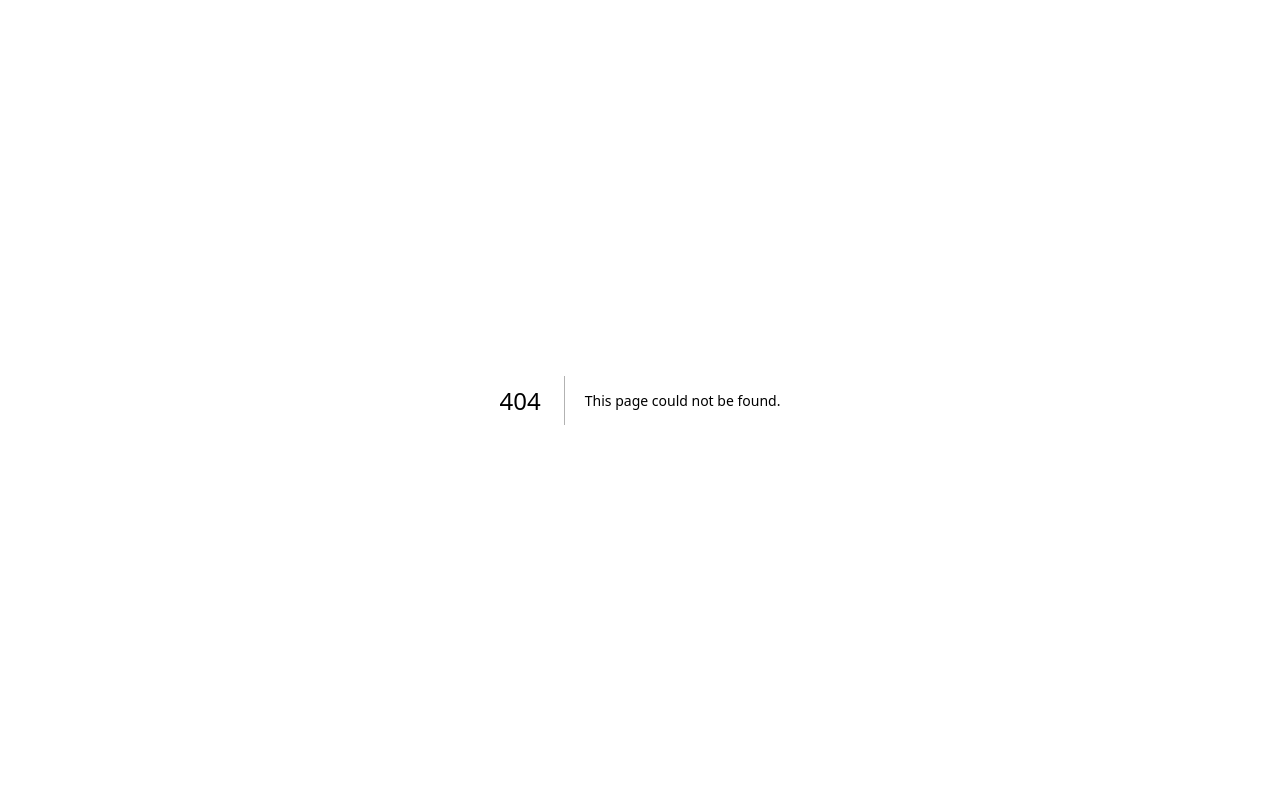
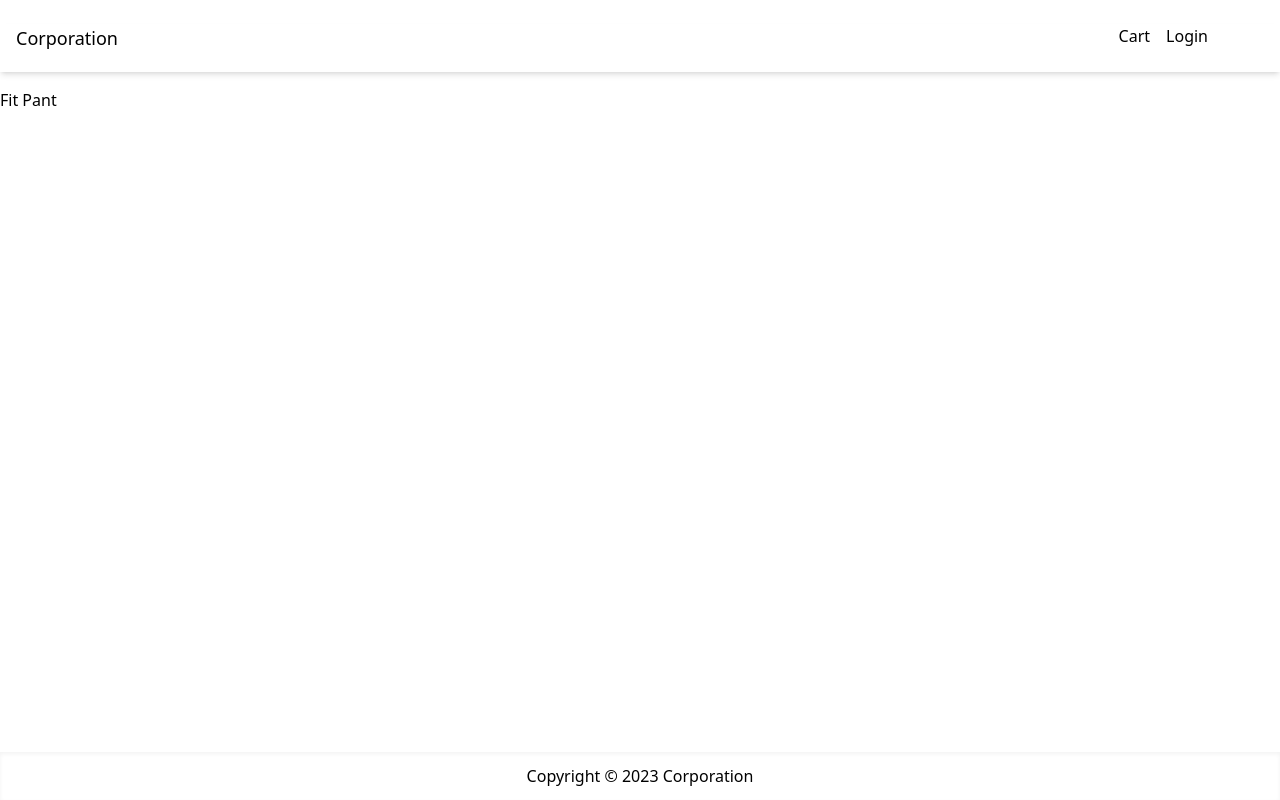
Before and after one commit to TLRKiliann/nextjs-tailwind-mongodb, a Next.js app in the folder my-app/: page /product/fit-Pant in a window 1280 px wide. Before the commit this address had no page. Built offline with nearby package versions, Linux system fonts and the light colour scheme.

Commit message:
slug file created

```diff
--- /dev/null
+++ b/my-app/pages/product/[slug].tsx
@@ -0,0 +1,22 @@
+import React from 'react'
+import { useRouter } from 'next/router'
+import Layout from '../../components/Layout'
+import data from '../../utils/data'
+
+export default function ProductScreen() {
+
+  const { query } = useRouter() as any
+  const { slug } = query
+
+  const product = data.products.find(x => x.slug === slug)
+
+  if (!product) {
+    return <div>Product Not Found</div>
+  }
+
+  return (
+    <Layout title={product.name}>
+      <h1>{product.name}</h1>
+    </Layout>
+  )
+}
```
